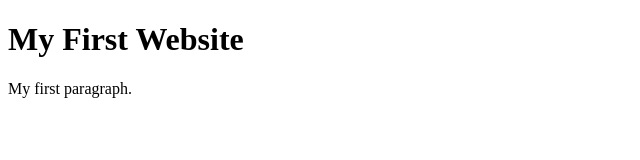
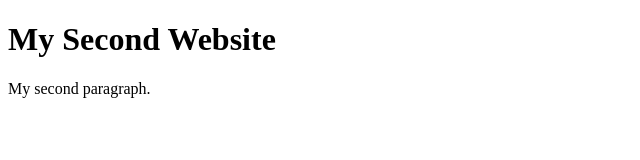
Before and after one commit to manuelgtzmor/codersrank-practice-mgm, a website: page index.html in a window 1280 px wide. Shown: the whole page, without its empty margins (0-640 px from the left). Drawn offline with Linux system fonts and the light colour scheme.

Commit message:
Modified titles

```diff
--- a/index.html
+++ b/index.html
@@ -5,8 +5,8 @@
   </head>
   <body>
 
-    <h1>My First Website</h1>
-    <p>My first paragraph.</p>
+    <h1>My Second Website</h1>
+    <p>My second paragraph.</p>
 
   </body>
 </html>
```
